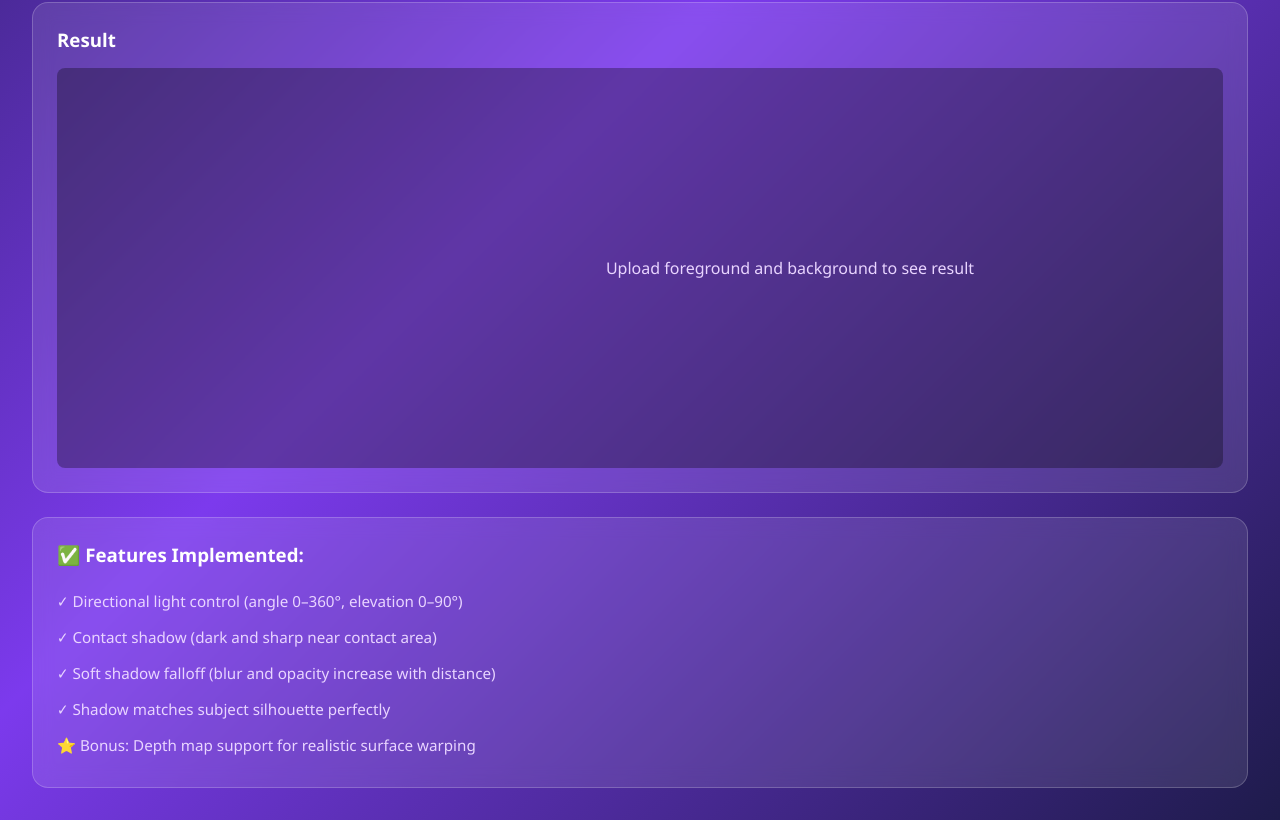
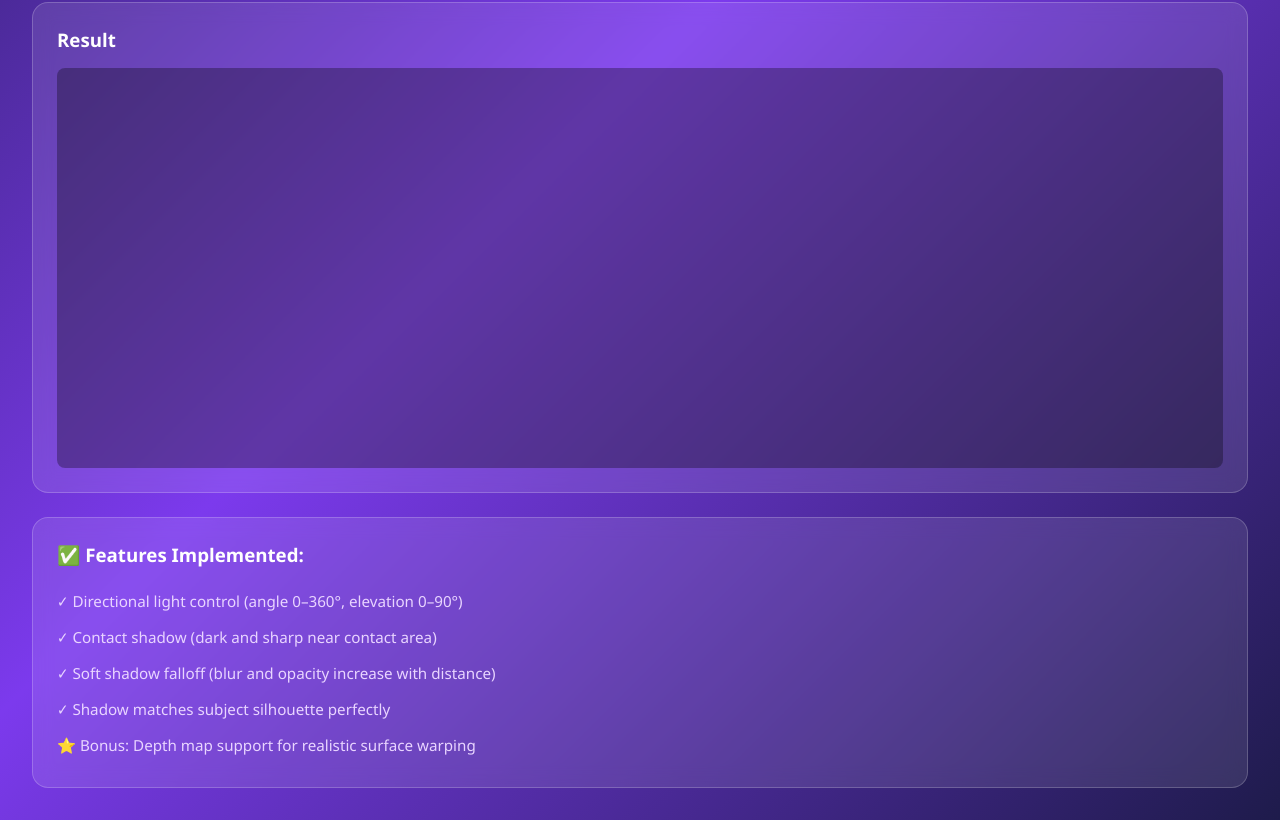
Before and after one commit to Mr-Shehroz/Realistic-Shadow-Generator, a plain HTML site: page index.html in a window 1280 px wide. Shown: the part 673-1493 px from the top of the page. Drawn offline with Linux system fonts and the light colour scheme.

```diff
--- a/index.html
+++ b/index.html
@@ -97,7 +97,6 @@
         <div class="canvas-container">
           <canvas id="canvas"></canvas>
           <div id="placeholder" class="placeholder">
-            Upload foreground and background to see result
           </div>
           <div id="processing" class="processing" style="display: none">
             Processing...
```
